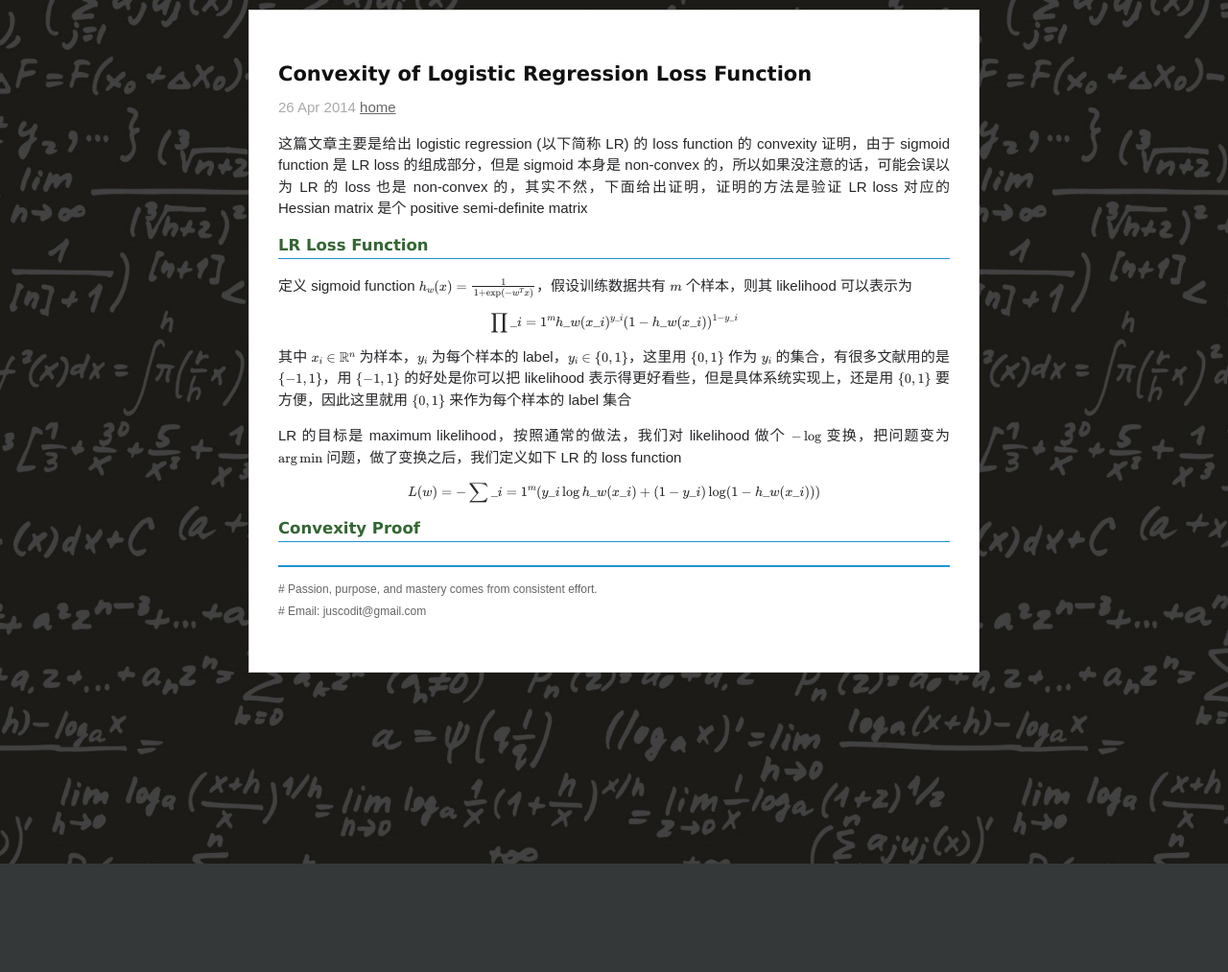
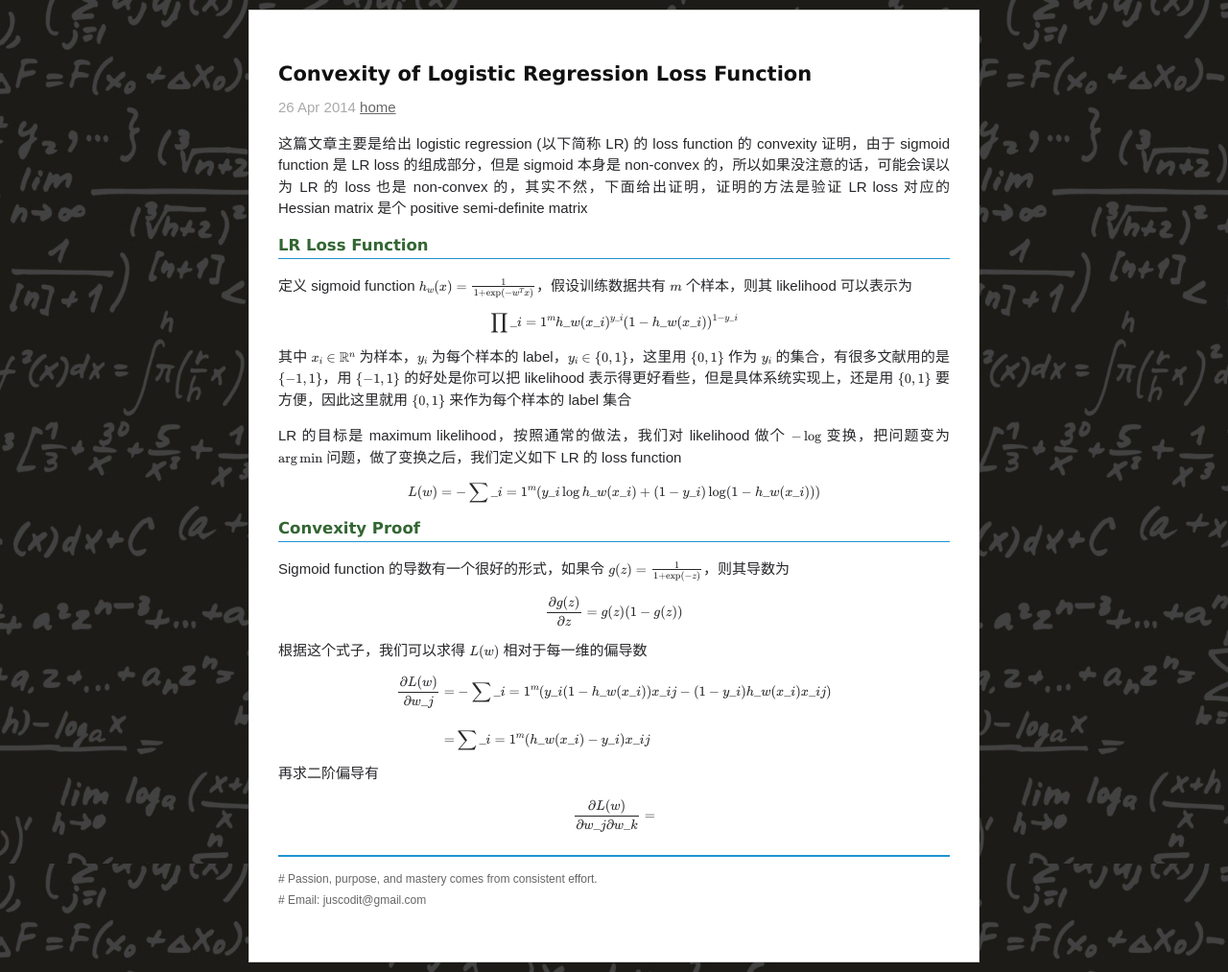
Before and after one commit to chenrushan/chenrushan.github.io, a Jekyll site: the page built from _posts/2014-04-26-lr-loss-convexity.markdown, in a window 1280 px wide. Shown: the whole page at 96% size. Built offline with Jekyll 4.4.1, drawn with Linux system fonts in a browser that asks for light colours; Markdown is read by kramdown in place of the engine named in the settings; formulas are drawn with MathJax 3; before the commit the page ends 900 px from its top, so only the background shows below that.

Commit message:
lr update

```diff
--- a/_posts/2014-04-26-lr-loss-convexity.markdown
+++ b/_posts/2014-04-26-lr-loss-convexity.markdown
@@ -20,3 +20,24 @@ LR 的目标是 maximum likelihood，按照通常的做法，我们对 likelihoo
 $$ L(w) = -\sum\_{i=1}^m (y\_i \log h\_w(x\_i) + (1 - y\_i) \log (1 - h\_w(x\_i))) $$
 
 #### Convexity Proof
+
+Sigmoid function 的导数有一个很好的形式，如果令 $g(z) = \frac{1}{1 + \exp(-z)}$，则其导数为
+
+$$\frac{\partial g(z)}{\partial z} = g(z)(1 - g(z))$$
+
+根据这个式子，我们可以求得 $L(w)$ 相对于每一维的偏导数
+
+$$
+\begin{align}
+\frac{\partial L(w)}{\partial w\_j} = & -\sum\_{i=1}^m (y\_i(1 - h\_w(x\_i)) x\_{ij} - (1 - y\_i) h\_w(x\_i) x\_{ij}) \\\\
+= & \sum\_{i=1}^m (h\_w(x\_i) - y\_i) x\_{ij}
+\end{align}
+$$
+
+再求二阶偏导有
+
+$$
+\begin{align}
+\frac{\partial L(w)}{\partial w\_j \partial w\_k} = &
+\end{align}
+$$
```
